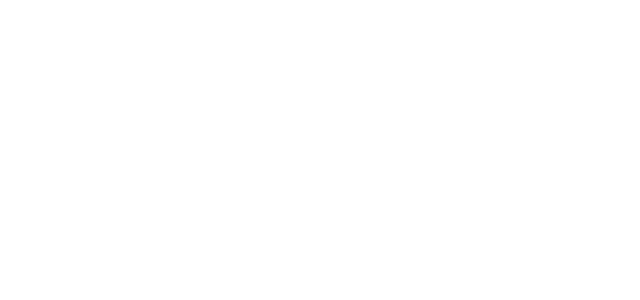
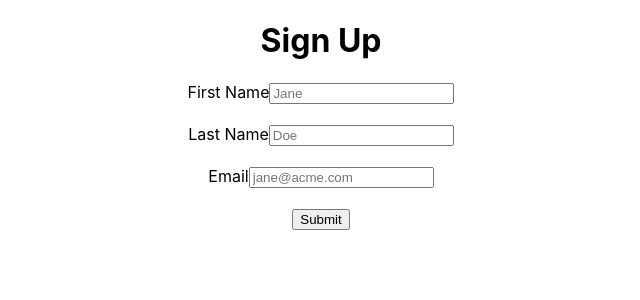
Before and after one commit to asuf29/form-management, a React (Create React App) app: page / in a window 1280 px wide. Shown: the top 300 px of the page, without its empty margins (319-959 px from the left). Built offline with nearby package versions, Linux system fonts and the light colour scheme.

Commit message:
I used the definitions given by formik

```diff
--- a/src/App.js
+++ b/src/App.js
@@ -1,7 +1,49 @@
 import "./App.css";
+import { Formik, Field, Form } from "formik";
 
 function App() {
-  return <div className="App"></div>;
+  return (
+    <div className="App">
+      <h1>Sign Up</h1>
+      <Formik
+        initialValues={{
+          firstName: "",
+          lastName: "",
+          email: "",
+        }}
+        onSubmit={(values) => {
+          console.log(values);
+        }}
+      >
+        <Form>
+          <label htmlFor="firstName">First Name</label>
+          <Field id="firstName" name="firstName" placeholder="Jane" />
+
+          <br />
+          <br />
+
+          <label htmlFor="lastName">Last Name</label>
+          <Field id="lastName" name="lastName" placeholder="Doe" />
+
+          <br />
+          <br />
+
+          <label htmlFor="email">Email</label>
+          <Field
+            id="email"
+            name="email"
+            placeholder="jane@acme.com"
+            type="email"
+          />
+
+          <br />
+          <br />
+
+          <button type="submit">Submit</button>
+        </Form>
+      </Formik>
+    </div>
+  );
 }
 
 export default App;
```
